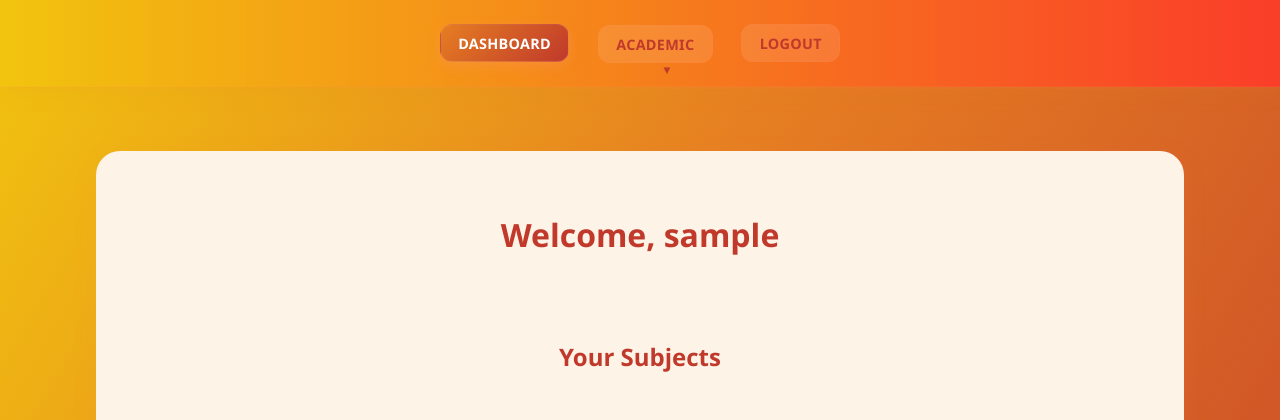
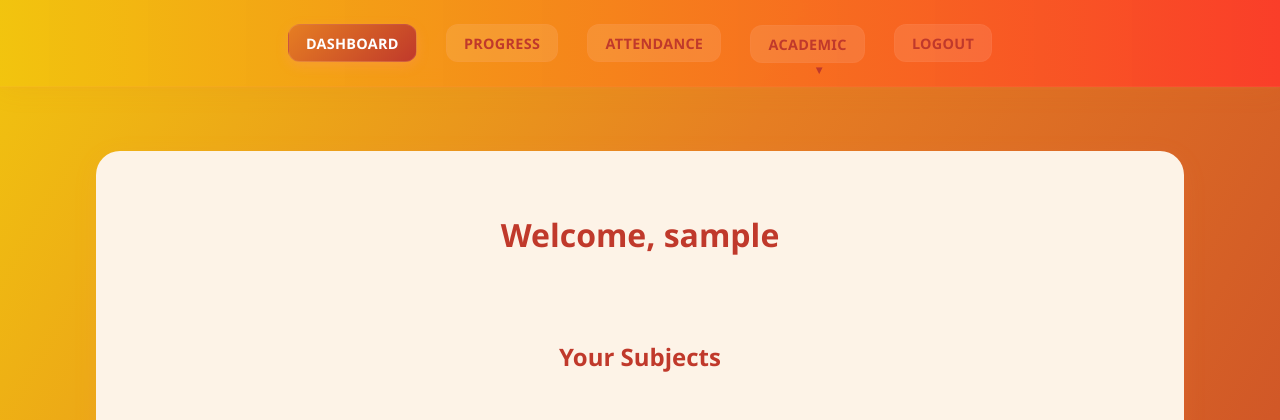
Before and after one commit to Tac0L0rrd/codespaces-flask, a Flask app: template templates/student_dashboard.html in a window 1280 px wide. Shown: the top 420 px of the page. Run offline with Flask 3, Linux system fonts and the light colour scheme; the template is opened without the code that fills it: most values are stand-ins (such as "Sample title", 1, 10 or a date in 2020).

Commit message:
Update navigation in teacher and student dashboards

```diff
--- a/templates/admin_dashboard.html
+++ b/templates/admin_dashboard.html
@@ -14,7 +14,7 @@
                 <a class="btn-3d admin-btn" href="/manage_subjects">Manage Subjects</a>
                 <a class="btn-3d admin-btn" href="/manage_users">Manage Users</a>
                 <a class="btn-3d admin-btn" href="/system_analytics">System Analytics</a>
-                <a class="btn-3d admin-btn" href="/admin_settings">System Settings</a>
+                <a class="btn-3d admin-btn" href="/system_settings">System Settings</a>
             </div>
             <div class="action-buttons">
                 <a class="btn-3d" href="/logout">Logout</a>
--- a/templates/student_dashboard.html
+++ b/templates/student_dashboard.html
@@ -35,11 +35,13 @@
         <div class="navbar-container">
             <div class="navbar-links">
                 <a href="/student_dashboard" class="nav-link active">Dashboard</a>
+                <a href="/student_progress" class="nav-link">Progress</a>
+                <a href="/student_attendance" class="nav-link">Attendance</a>
                 <div class="dropdown">
                     <a href="#" class="nav-link dropdown-trigger">Academic</a>
                     <div class="dropdown-content">
-                        <a href="/student_progress">Progress Tracking</a>
-                        <a href="/student_attendance">Attendance Records</a>
+                        <a href="/student_progress">View Progress</a>
+                        <a href="/student_attendance">View Attendance</a>
                     </div>
                 </div>
                 <a href="/logout" class="nav-link">Logout</a>
```
Also changed, not shown: templates/teacher_dashboard.html (+7 -1 lines).
